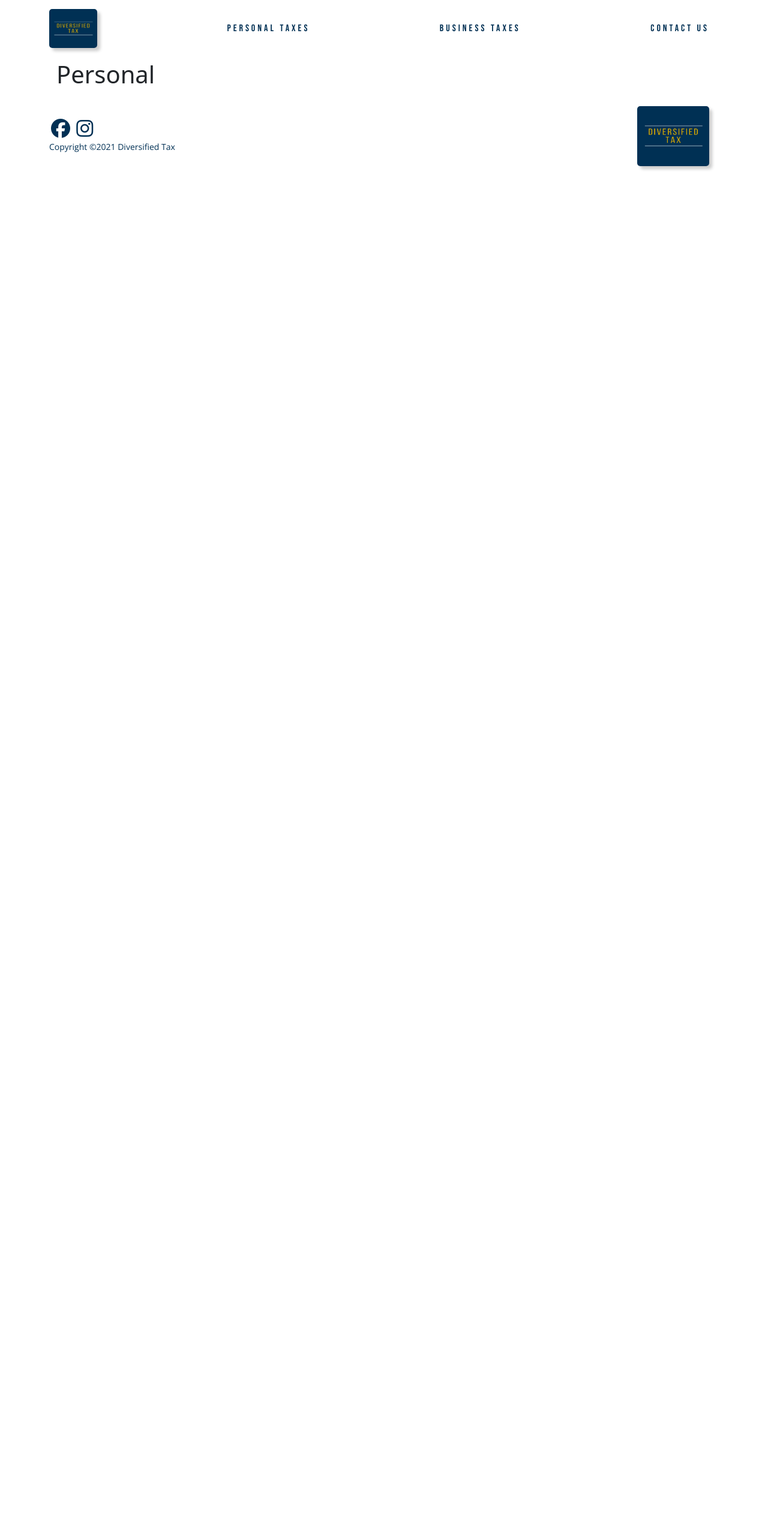
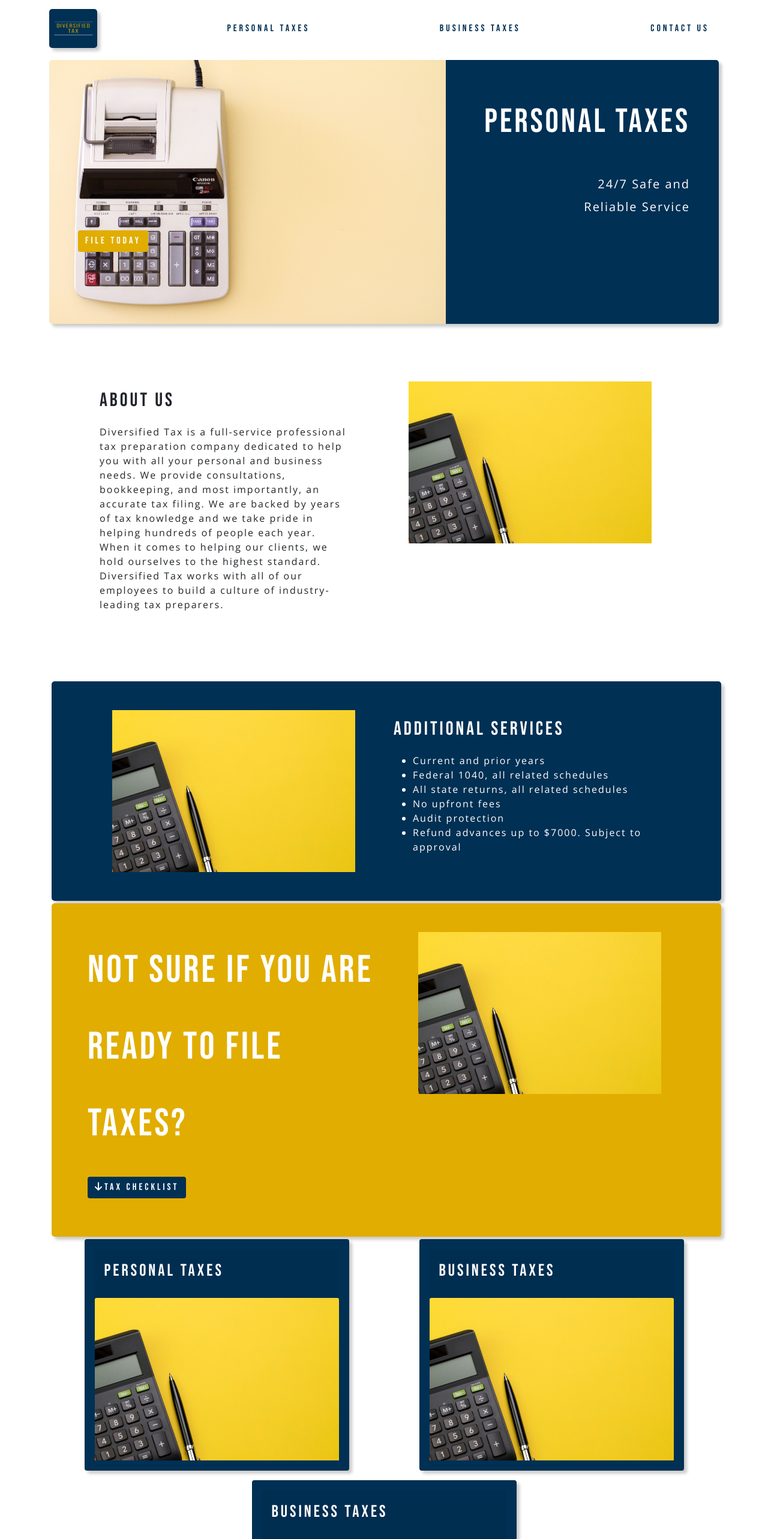
Before and after one commit to JuneXll/Diversified-Tax, a React (Create React App) app in the folder dt-app/: page /personal-tax in a window 1280 px wide. Shown: the top 2566 px of the page at 60% size. Before the commit the page ends 800 px from the top, so only its background shows below. Built offline with nearby package versions, Linux system fonts and the light colour scheme.

Commit message:
Working on link div widget, completed most of personal page

```diff
--- a/dt-app/src/components/pages/Home.js
+++ b/dt-app/src/components/pages/Home.js
@@ -10,7 +10,9 @@ const paddingTop = {
 const jumbotronCover = {
     backgroundImage: `url(${homeCover})`,
     backgroundSize: 'cover',
-    height: '75vh'
+    height: '75vh',
+    borderRadius: '5px',
+    boxShadow: '5px 5px 5px #ccc'
   }
 
 const coverText = {
@@ -135,7 +137,7 @@ const Home = () => {
                                         <li>Refund advances up to $7000. Subject to approval</li>
                                     </ul>
                                 </Card.Text>
-                                <Button href='/' className='my-3' style={yellowButton}>Learn More</Button>
+                                <Button href='/personal-tax' className='my-3' style={yellowButton}>Learn More</Button>
                             </Card.Body>
                         </Card>
                     </Col>
@@ -154,7 +156,7 @@ const Home = () => {
                                         <li>Corporations, C or S, all schedules</li>
                                     </ul>
                                 </Card.Text>
-                                <Button href='/' className='my-3' style={yellowButton}>Learn More</Button>
+                                <Button href='/business-tax' className='my-3' style={yellowButton}>Learn More</Button>
                             </Card.Body>
                         </Card>
                     </Col>
--- a/dt-app/src/components/pages/Personal-taxes.js
+++ b/dt-app/src/components/pages/Personal-taxes.js
@@ -1,15 +1,158 @@
 import React from 'react';
-import { Container } from 'react-bootstrap';
+import { Container, Button, Image } from 'react-bootstrap';
+import personalCover from '../../images/oldCalc.jpg';
+import yellowCalc from '../../images/yellowCalc.jpeg';
+import LinkDiv from '../widgets/LinkDiv';
 
 const paddingTop = {
     paddingTop: 100
 }
 
+const jumbotronCover = {
+    backgroundImage: `url(${personalCover})`,
+    backgroundSize: 'contain',
+    backgroundRepeat: 'no-repeat',
+    height: '55vh',
+    backgroundColor: '#003054',
+    borderRadius: '5px',
+    boxShadow: '5px 5px 5px #ccc'
+  }
+
+const coverP = {
+    lineHeight: '1.5',
+    letterSpacing: '2px',
+    fontFamily: 'Open Sans, sans-serif',
+    textAlign: 'right'
+}
+
+const coverHeading = {
+    lineHeight: '2',
+    letterSpacing: '4px',
+    fontFamily: 'Bebas Neue, cursive',
+    textAlign: 'right'
+}
+
+const yellowButton = {
+    backgroundColor:'#e1ad00',
+    fontFamily: 'Bebas Neue, cursive',
+    letterSpacing: '4px',
+    border: 'none',
+    textAlign: 'align-right'
+}
+
+const paragraphs = {
+    lineHeight: '1.5',
+    letterSpacing: '2px',
+    fontFamily: 'Open Sans, sans-serif',
+}
+
+const headings = {
+    lineHeight: '2',
+    letterSpacing: '4px',
+    fontFamily: 'Bebas Neue, cursive',
+}
+
+const blueButton = {
+    backgroundColor:'#003054',
+    fontFamily: 'Bebas Neue, cursive',
+    letterSpacing: '4px',
+    border: 'none'
+}
+
 const Personal = () => {
     return (
-        <Container style={paddingTop}>
-            <h1> Personal</h1>
-        </Container>
+        <div style={paddingTop}>
+            <div>
+                <div className="jumbotron jumbotron-fluid" style={jumbotronCover}>
+                    <Container className='flex-column p-5 text-white'>
+                        <h1 className='display-4' style={coverHeading}>Personal Taxes</h1>
+                        <br/>
+                        <h5 style={coverP}>24/7 Safe and</h5>
+                        <h5 style={coverP}>Reliable Service</h5>
+
+                        <Button href='/' style={yellowButton} className='my-3 flex-end'>File Today</Button>
+                    </Container>
+                </div>
+            </div>
+
+            {/* About Section */}
+            <Container className='row p-5'>
+
+                <Container className='col-lg-6 col-xs-12 flex-column p-5 '>
+                    <h2 style={headings}>About Us</h2>
+                    <p style={paragraphs}>Diversified Tax is a full-service professional tax preparation company dedicated to help you with all your personal and business needs. We provide consultations, bookkeeping, and most importantly, an accurate tax filing. We are backed by years of tax knowledge and we take pride in helping hundreds of people each year. When it comes to helping our clients, we hold ourselves to the highest standard. Diversified Tax works with all of our employees to build a culture of industry-leading tax preparers. </p>
+                </Container>
+
+                <Container className='col-lg-6 col-xs-12 text-center'>
+                    <Image fluid className='col-10 mt-5' src={yellowCalc}/>
+                </Container>
+
+            </Container>
+
+            {/* Additional Services */}
+            <Container className='row p-5 m-1' style={{backgroundColor:'#003054', borderRadius:'5px', boxShadow: '5px 5px 5px #ccc'}}>
+
+                <Container className='col-lg-6 col-xs-12 text-center'>
+                    <Image fluid className='col-10' src={yellowCalc}/>
+                </Container>
+
+                <Container className='col-lg-6 col-xs-12 flex-column'>
+                    <h2 className='text-white' style={headings}>Additional Services</h2>
+                        <ul style={paragraphs} className='text-white'>
+                            <li>Current and prior years</li>
+                            <li>Federal 1040, all related schedules</li>
+                            <li>All state returns, all related schedules</li>
+                            <li>No upfront fees</li>
+                            <li>Audit protection</li>
+                            <li>Refund advances up to $7000. Subject to approval</li>
+                        </ul>
+                </Container>
+
+            </Container>
+
+            {/* Tax Checklist */}
+            <Container className='row p-5 m-1' style={{backgroundColor:'#e1ad00', borderRadius:'5px', boxShadow: '5px 5px 5px #ccc'}}>
+
+                <Container className='col-lg-6 col-xs-12 flex-column'>
+                    <h2 className='text-white display-3' style={headings}>Not sure if you are ready to file taxes?</h2>
+                    <Button href='/' className='my-3' style={blueButton}><i class="fas fa-arrow-down"></i>Tax Checklist</Button>
+                </Container>
+
+                <Container className='col-lg-6 col-xs-12 text-center'>
+                    <Image fluid className='col-10' src={yellowCalc}/>
+                </Container>
+
+            </Container>
+
+            {/* Links for getting started */}
+            <LinkDiv/>
+            {/* <Container>
+                <Row className='d-flex justify-content-around'>
+
+                    <Col className='col-xl-5 col-lg-5 col-md-8 col-sm-10 col-xs-12'>
+                        <Card className='p-3 mb-3 text-white' style={{backgroundColor:'#003054',boxShadow: '5px 5px 5px #ccc'}}>
+                            <Card.Header><h3 style={headings}>Personal Taxes</h3></Card.Header>
+                            <Card.Img variant="top" src={yellowCalc} />
+                        </Card>
+                    </Col>
+                    <Col className='col-xl-5 col-lg-5 col-md-8 col-sm-10 col-xs-12' >
+                        <Card className='p-3 mb-3 text-white' style={{backgroundColor:'#003054',boxShadow: '5px 5px 5px #ccc'}}>
+                            <Card.Header><h3 style={headings}>Business Taxes</h3></Card.Header>
+                            <Card.Img variant="top" src={yellowCalc} />
+
+                        </Card>
+                    </Col>
+                    <Col className='col-xl-5 col-lg-5 col-md-8 col-sm-10 col-xs-12' >
+                        <Card className='p-3 mb-3 text-white' style={{backgroundColor:'#003054',boxShadow: '5px 5px 5px #ccc'}}>
+                            <Card.Header><h3 style={headings}>Business Taxes</h3></Card.Header>
+                            <Card.Img variant="top" src={yellowCalc} />
+
+                        </Card>
+                    </Col>
+                </Row>
+            </Container> */}
+
+        </div>
     )
 }
 
--- /dev/null
+++ b/dt-app/src/components/widgets/LinkDiv.js
@@ -0,0 +1,43 @@
+import React from 'react';
+import { Container, Card, Row, Col } from 'react-bootstrap';
+import yellowCalc from '../../images/yellowCalc.jpeg';
+
+const headings = {
+    lineHeight: '2',
+    letterSpacing: '4px',
+    fontFamily: 'Bebas Neue, cursive',
+}
+
+
+const LinkDiv = () => {
+
+    return (
+        <Container>
+                <Row className='d-flex justify-content-around'>
+
+                    <Col className='col-xl-5 col-lg-5 col-md-8 col-sm-10 col-xs-12'>
+                        <Card className='p-3 mb-3 text-white' style={{backgroundColor:'#003054',boxShadow: '5px 5px 5px #ccc'}}>
+                            <Card.Header><h3 style={headings}>Personal Taxes</h3></Card.Header>
+                            <Card.Img variant="top" src={yellowCalc} />
+                        </Card>
+                    </Col>
+                    <Col className='col-xl-5 col-lg-5 col-md-8 col-sm-10 col-xs-12' >
+                        <Card className='p-3 mb-3 text-white' style={{backgroundColor:'#003054',boxShadow: '5px 5px 5px #ccc'}}>
+                            <Card.Header><h3 style={headings}>Business Taxes</h3></Card.Header>
+                            <Card.Img variant="top" src={yellowCalc} />
+
+                        </Card>
+                    </Col>
+                    <Col className='col-xl-5 col-lg-5 col-md-8 col-sm-10 col-xs-12' >
+                        <Card className='p-3 mb-3 text-white' style={{backgroundColor:'#003054',boxShadow: '5px 5px 5px #ccc'}}>
+                            <Card.Header><h3 style={headings}>Business Taxes</h3></Card.Header>
+                            <Card.Img variant="top" src={yellowCalc} />
+
+                        </Card>
+                    </Col>
+                </Row>
+            </Container>
+    )
+}
+
+export default LinkDiv;
```
Also changed, not shown: dt-app/src/images/oldCalc.jpg (added).
